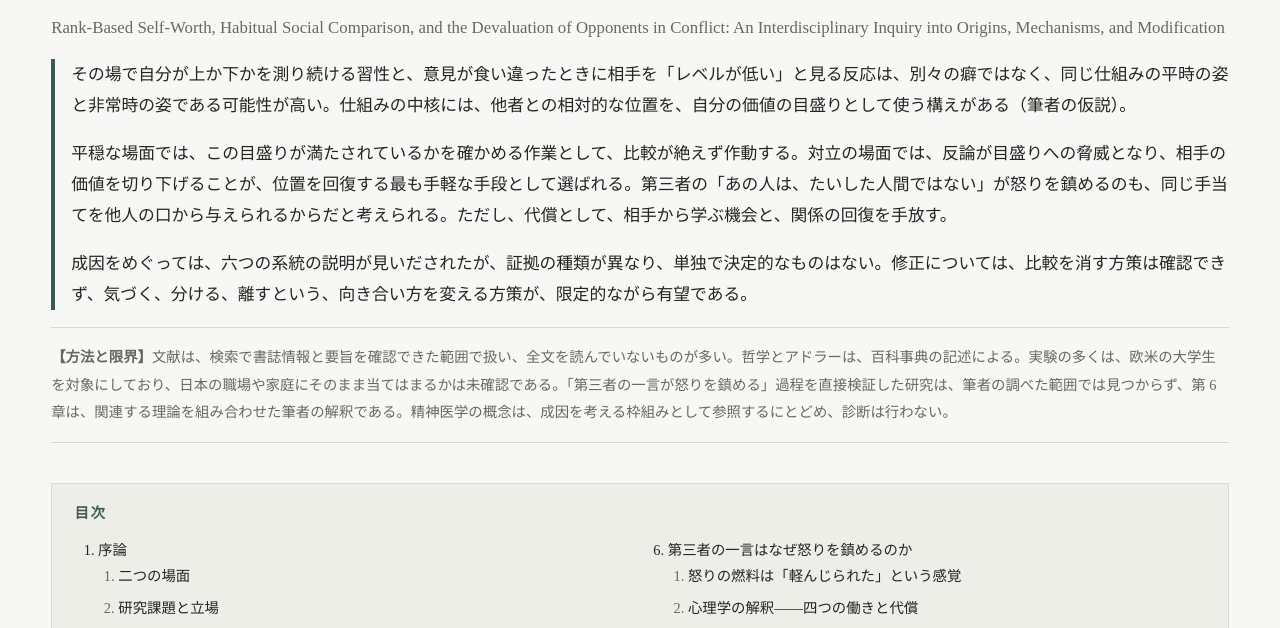
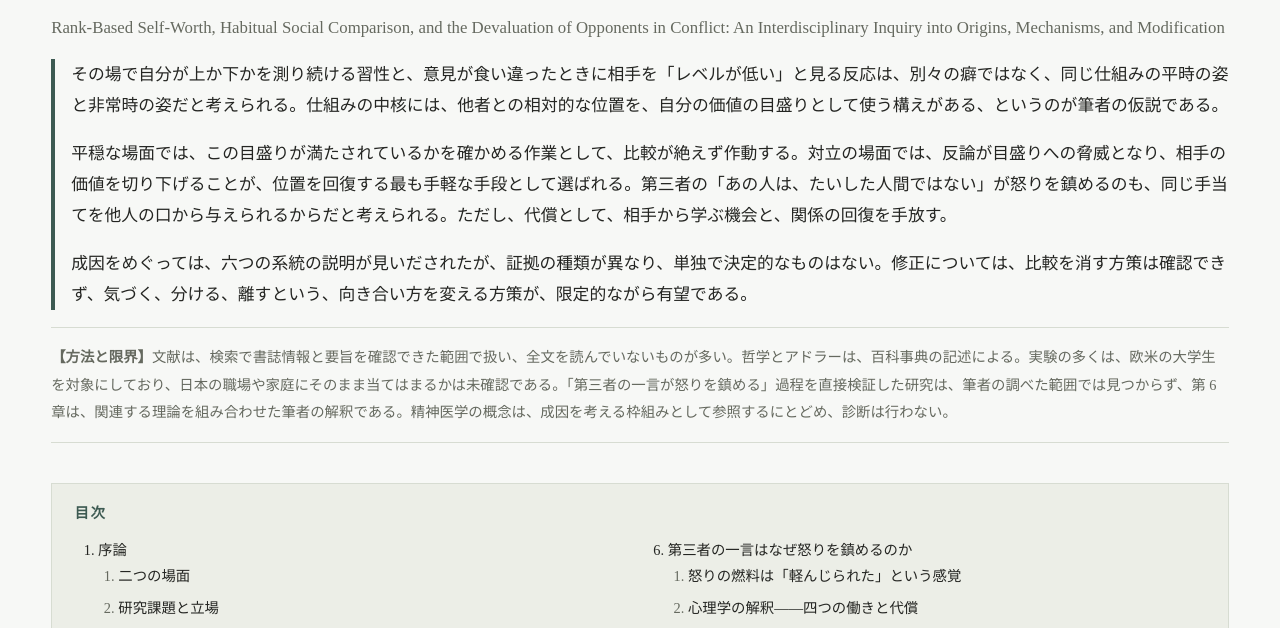
Before and after one commit to morihrkz/library, a plain HTML site: page superiority-striving-and-contempt-in-conflict.html in a window 1280 px wide. Shown: the part 168-796 px from the top of the page. Drawn offline with Linux system fonts and the light colour scheme.

Commit message:
Revise hedging wording in the lede of the article on superiority striving and contempt
Co-Authored-By: Claude Sonnet 5.5 <noreply@anthropic.com>

```diff
--- a/superiority-striving-and-contempt-in-conflict.html
+++ b/superiority-striving-and-contempt-in-conflict.html
@@ -109,7 +109,7 @@
 <h1>「上か下か」を測る心と、相手を見下す心<br>――社会的比較の習性と対立場面での価値切り下げをめぐる学際的考察</h1>
 <p class="subtitle">Rank-Based Self-Worth, Habitual Social Comparison, and the Devaluation of Opponents in Conflict: An Interdisciplinary Inquiry into Origins, Mechanisms, and Modification</p>
 <div class="lede">
-<p>その場で自分が上か下かを測り続ける習性と、意見が食い違ったときに相手を「レベルが低い」と見る反応は、別々の癖ではなく、同じ仕組みの平時の姿と非常時の姿である可能性が高い。仕組みの中核には、他者との相対的な位置を、自分の価値の目盛りとして使う構えがある（筆者の仮説）。</p>
+<p>その場で自分が上か下かを測り続ける習性と、意見が食い違ったときに相手を「レベルが低い」と見る反応は、別々の癖ではなく、同じ仕組みの平時の姿と非常時の姿だと考えられる。仕組みの中核には、他者との相対的な位置を、自分の価値の目盛りとして使う構えがある、というのが筆者の仮説である。</p>
 <p>平穏な場面では、この目盛りが満たされているかを確かめる作業として、比較が絶えず作動する。対立の場面では、反論が目盛りへの脅威となり、相手の価値を切り下げることが、位置を回復する最も手軽な手段として選ばれる。第三者の「あの人は、たいした人間ではない」が怒りを鎮めるのも、同じ手当てを他人の口から与えられるからだと考えられる。ただし、代償として、相手から学ぶ機会と、関係の回復を手放す。</p>
 <p>成因をめぐっては、六つの系統の説明が見いだされたが、証拠の種類が異なり、単独で決定的なものはない。修正については、比較を消す方策は確認できず、気づく、分ける、離すという、向き合い方を変える方策が、限定的ながら有望である。</p>
 </div>
```
